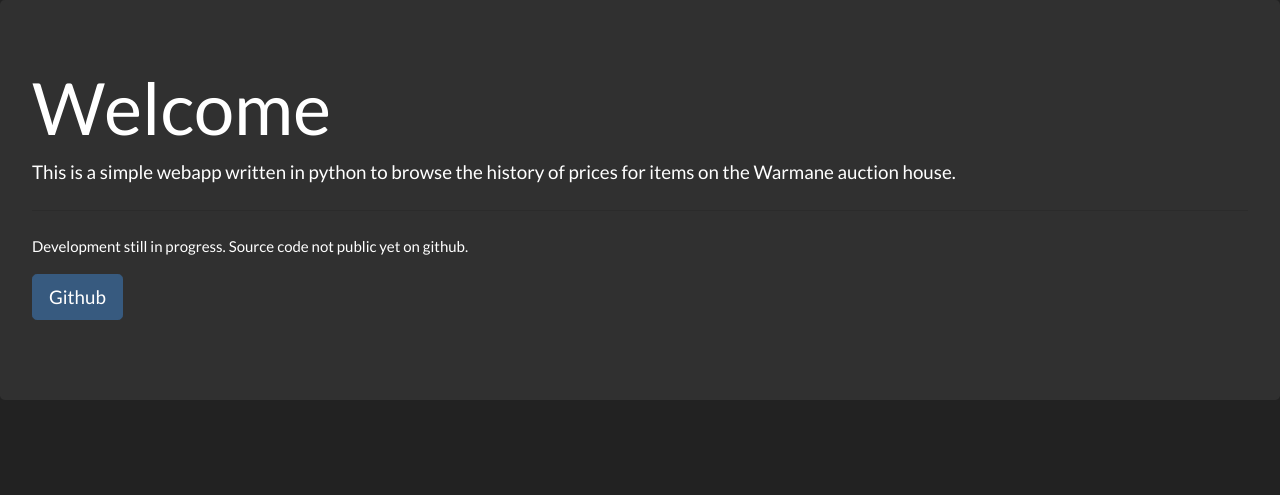
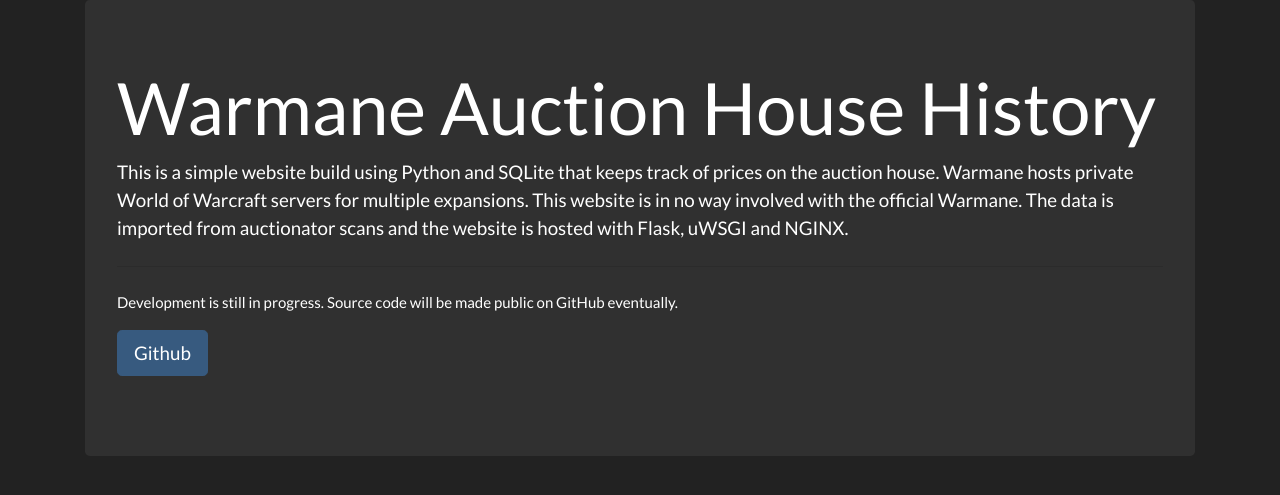
Before and after one commit to ywilke/auctionhistory, a Python web app: template app/templates/index.html in a window 1280 px wide. Shown: the part 71-566 px from the top of the page. Run offline with Jinja, Linux system fonts and the light colour scheme; the template is opened without the code that fills it, so the values that code supplies are empty; some libraries are stand-ins or nearby versions.

Commit message:
Changed index text and layout

```diff
--- a/app/templates/index.html
+++ b/app/templates/index.html
@@ -1,13 +1,15 @@
 {% extends "base.html" %}
 
 {% block app_content %}
-<div class="jumbotron">
-  <h1 class="display-3">Welcome</h1>
-  <p class="lead">This is a simple webapp written in python to browse the history of prices for items on the Warmane auction house.</p>
-  <hr class="my-4">
-  <p>Development still in progress. Source code not public yet on github.</p>
-  <p class="lead">
-	<a class="btn btn-primary btn-lg" href="https://github.com/ywilke" role="button">Github</a>
-  </p>
+<div class="container">
+	<div class="jumbotron">
+	  <h1 class="display-3">Warmane Auction House History</h1>
+	  <p class="lead">This is a simple website build using Python and SQLite that keeps track of prices on the auction house. Warmane hosts private World of Warcraft servers for multiple expansions. This website is in no way involved with the official Warmane. The data is imported from auctionator scans and the website is hosted with Flask, uWSGI and NGINX.</p>
+	  <hr class="my-4">
+	  <p>Development is still in progress. Source code will be made public on GitHub eventually. </p>
+	  <p class="lead">
+		<a class="btn btn-primary btn-lg" href="https://github.com/ywilke" role="button">Github</a>
+	  </p>
+	</div>
 </div>
 {% endblock %}
```
